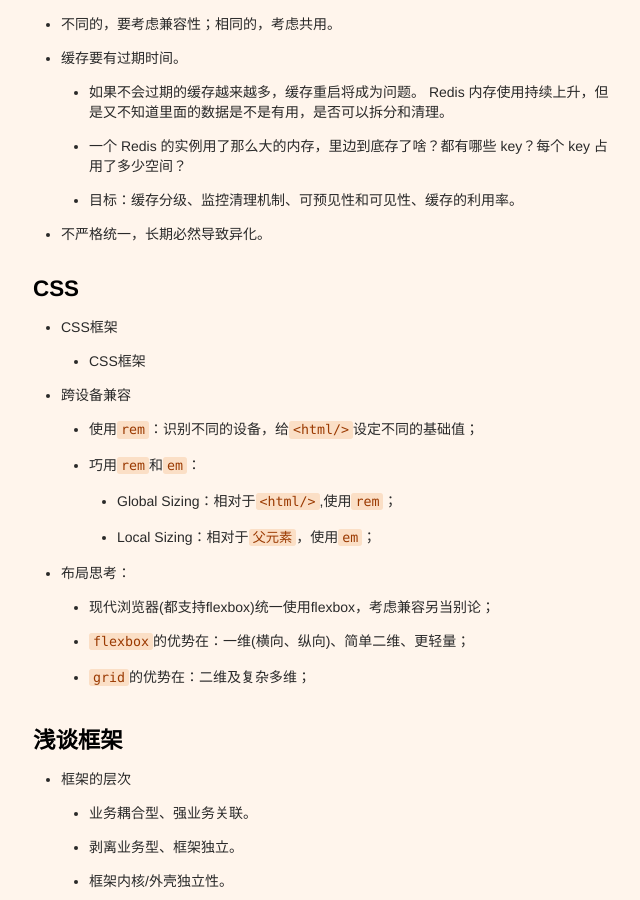
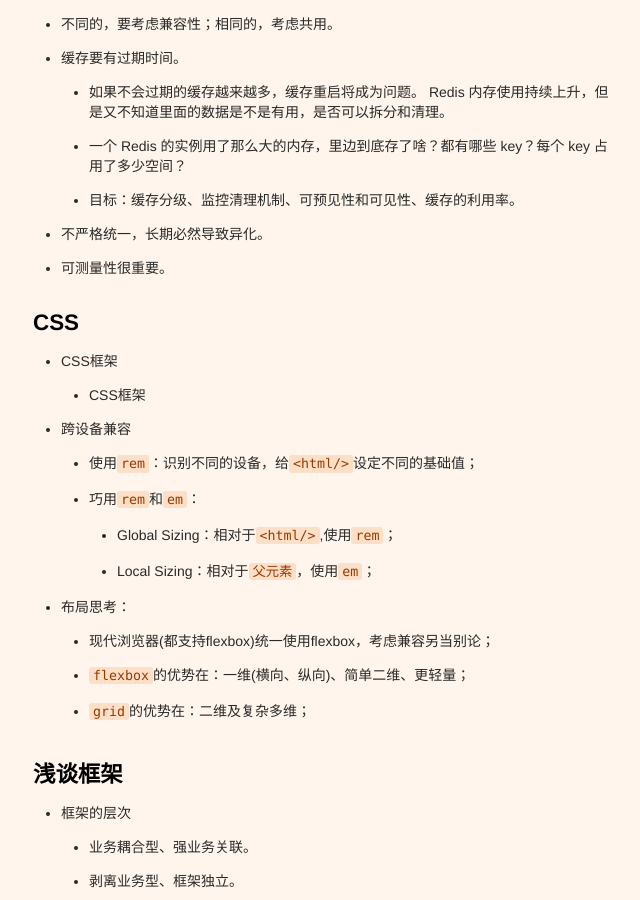
Before and after one commit to xianyuxmu/xianyuxmu.github.io, a Jekyll site: the page built from _posts/2018-02-02-zen-of-tech.md, in a window 1280 px wide and 900 px high, scrolled down 422 px. Shown: the whole window, without its empty margins (313-953 px from the left). Built offline with Jekyll 4.4.1, drawn with Linux system fonts in a browser that asks for light colours; comment, search, counter and statistics services are not loaded.

Commit message:
new thinking

```diff
--- a/_posts/2018-02-02-zen-of-tech.md
+++ b/_posts/2018-02-02-zen-of-tech.md
@@ -22,6 +22,7 @@ tags:
 	- 一个 Redis 的实例用了那么大的内存，里边到底存了啥？都有哪些 key？每个 key 占用了多少空间？
 	- 目标：缓存分级、监控清理机制、可预见性和可见性、缓存的利用率。
 - 不严格统一，长期必然导致异化。
+- 可测量性很重要。
 
 
 
```
